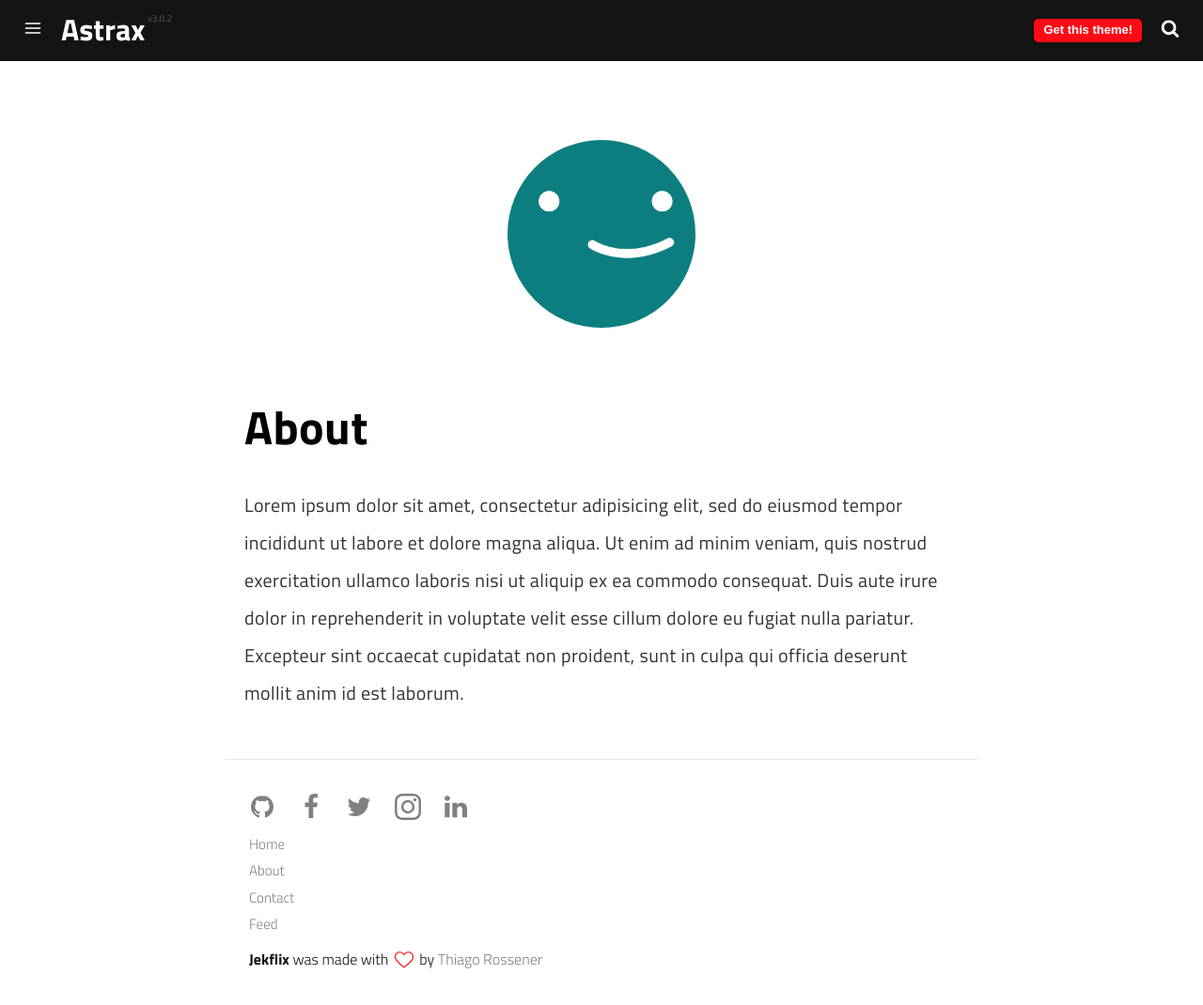
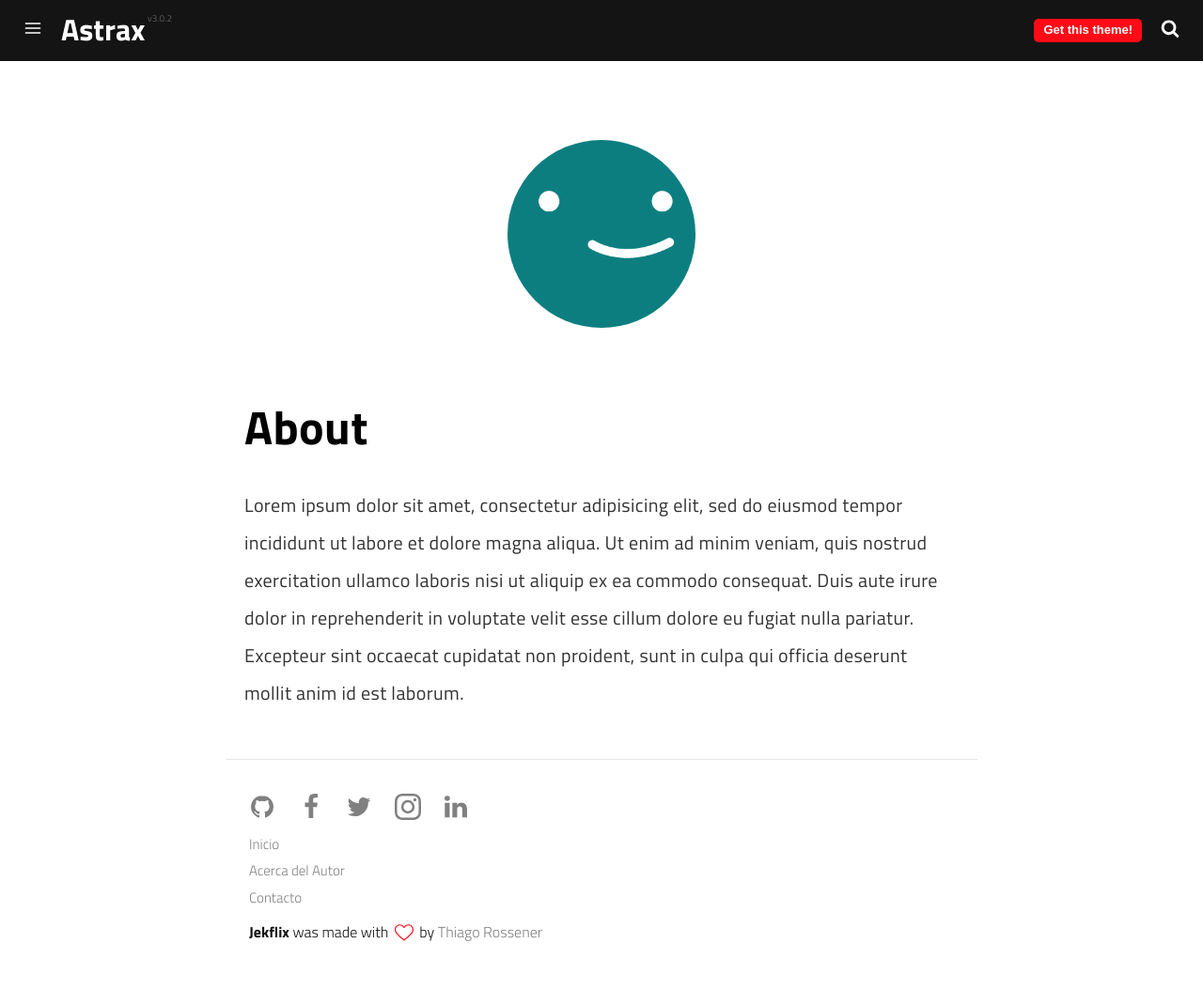
Before and after one commit to astr4x/astr4x.github.io, a Jekyll site: the page built from pages/about.md, in a window 1280 px wide and 1070 px high. Shown: the whole window at 94% size. Built offline with Jekyll 4.4.1, drawn with Linux system fonts in a browser that asks for light colours; a script that is not in the unit is left out.

Commit message:
Update _config.yml

```diff
--- a/_config.yml
+++ b/_config.yml
@@ -12,13 +12,13 @@ email: alamillodiazdeleon@gmail.com
 disqus_username: disqus_username
 show_hero: true
 menu:
-  - title: Home
+  - title: Inicio
     url: /
-  - title: About
+  - title: Acerca del Autor
     url: /about
-  - title: Contact
+  - title: Contacto
     url: /contact
-  - title: Feed
+  - title: #Feed
     url: /feed.xml
 
 
```
